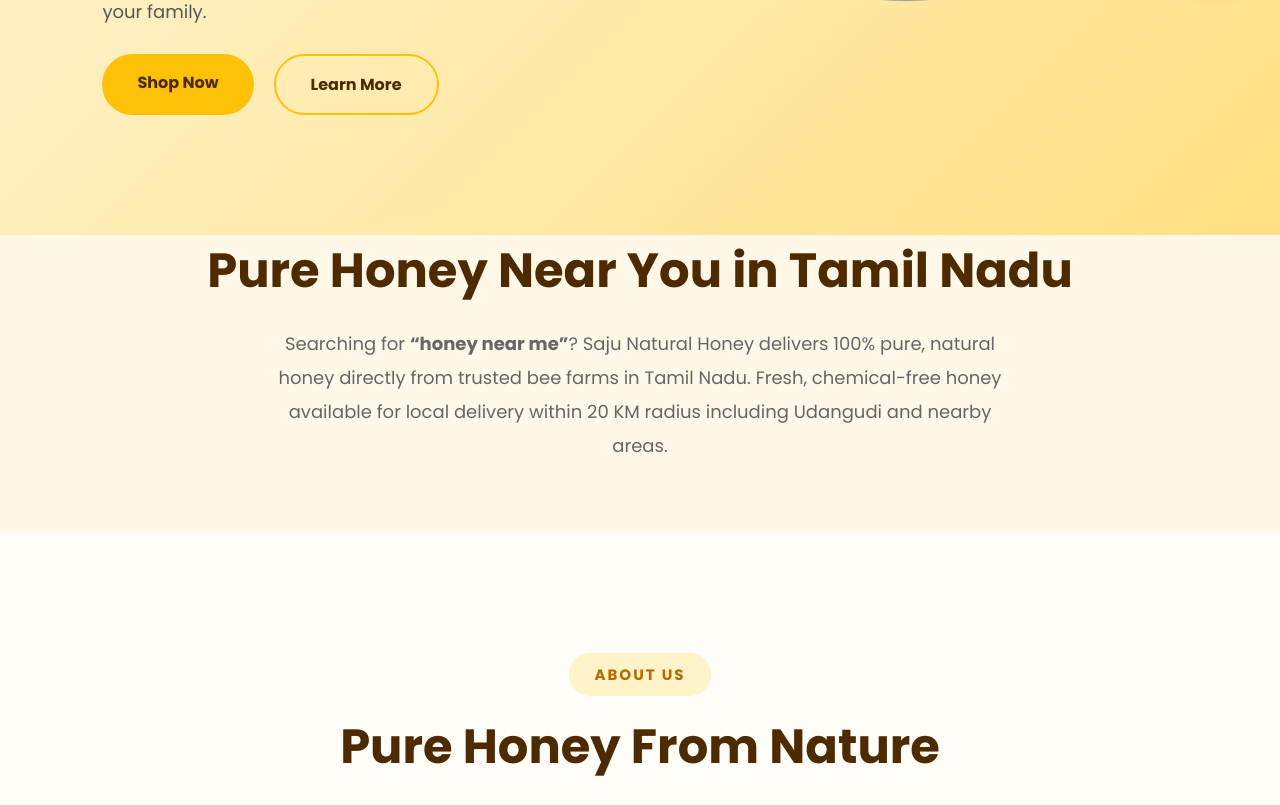
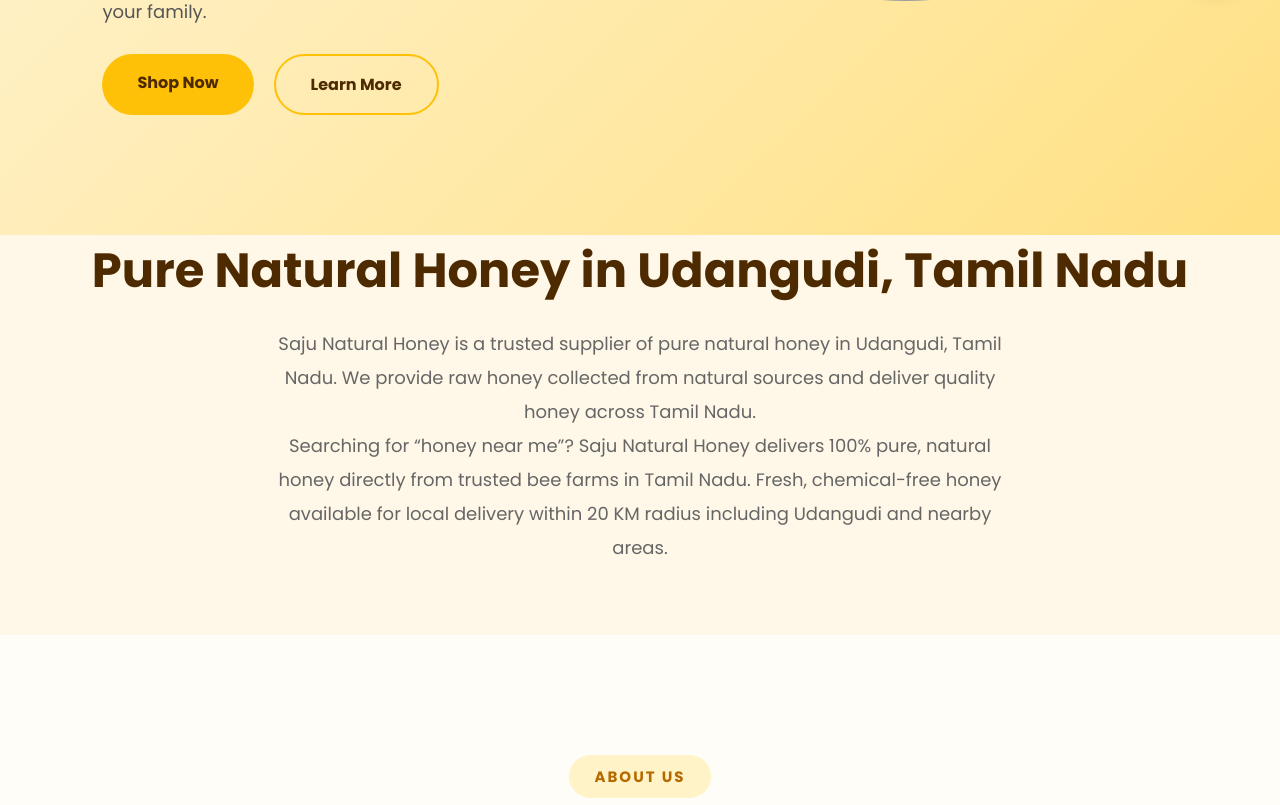
Before and after one commit to Sajunaturalhoney1/SAJU_NATURAL_HONEY, a Flask app: page / in a window 1280 px wide. Shown: the part 787-1592 px from the top of the page. Run offline with Flask 3, Linux system fonts and the light colour scheme; some libraries are stand-ins or nearby versions; grey boxes are pictures that could not be loaded.

Commit message:
Updated SEO content for Udangudi

```diff
--- a/templates/index.html
+++ b/templates/index.html
@@ -7,10 +7,10 @@
 <meta name="viewport" content="width=device-width, initial-scale=1.0">
 
 
-<title>Saju Natural Honey | 100% Pure Natural Honey</title>
+<title>Saju Natural Honey | Pure Natural Honey in Udangudi, Tamil Nadu</title>
 
 <meta name="description"
-content="Buy 100% Pure Natural Honey directly from Saju Natural Honey. Fresh, chemical-free and delivered with care.">
+content="Buy 100% pure natural honey in Udangudi, Tamil Nadu from Saju Natural Honey. Raw honey, forest honey and chemical-free honey delivered with care.">
 
 <!-- SEO KEYWORDS -->
 
@@ -240,12 +240,20 @@ src="{{ url_for('static', filename='images/bee.png') }}">
 
 <section class="seo-text">
   <div class="section-title">
-    <h2>Pure Honey Near You in Tamil Nadu</h2>
+
+    <h2>Pure Natural Honey in Udangudi, Tamil Nadu</h2>
+
     <p>
-      Searching for <strong>“honey near me”</strong>? Saju Natural Honey delivers 100% pure, natural honey
+      Saju Natural Honey is a trusted supplier of pure natural honey in Udangudi, Tamil Nadu.
+      We provide raw honey collected from natural sources and deliver quality honey across Tamil Nadu.
+    </p>
+
+    <p>
+      Searching for “honey near me”? Saju Natural Honey delivers 100% pure, natural honey
       directly from trusted bee farms in Tamil Nadu. Fresh, chemical-free honey available for local delivery
       within 20 KM radius including Udangudi and nearby areas.
     </p>
+
   </div>
 </section>
 
```
